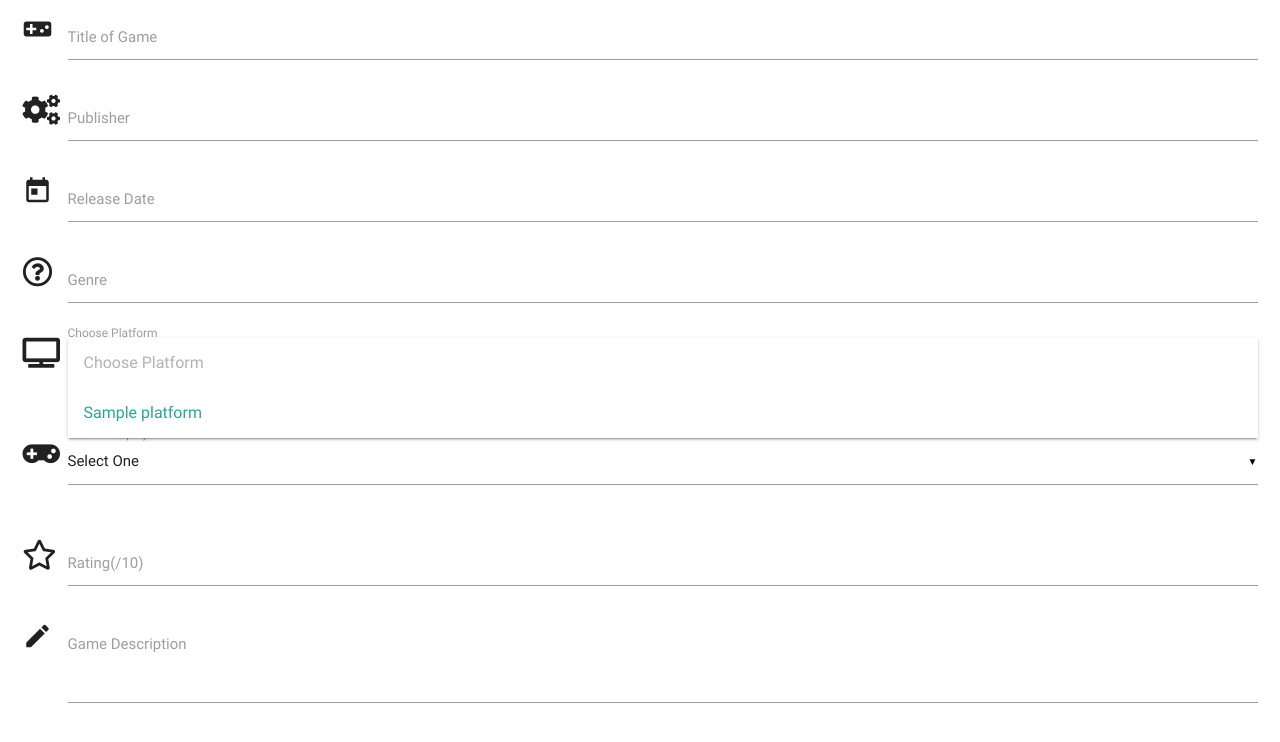
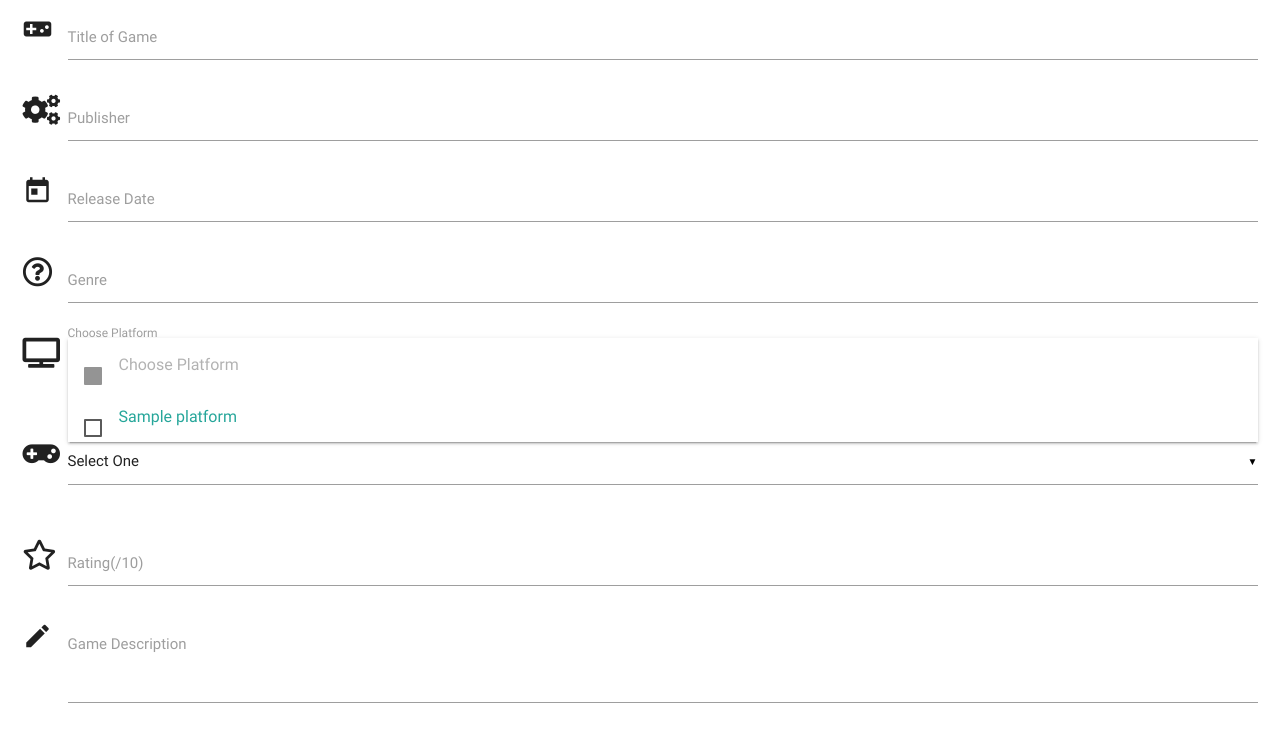
Before and after one commit to djjtyn/WhatGame, a Flask app: page /add_review in a window 1280 px wide, after a click on "Choose Platform". Shown: the part 89-831 px from the top of the page. Run offline with Flask 2, Linux system fonts and the light colour scheme; a database or web service that is not in the repository returns one stand-in record (values such as "Sample title"); some libraries are stand-ins or nearby versions.

Commit message:
platform select changed to multiple select type

```diff
--- a/templates/addreview.html
+++ b/templates/addreview.html
@@ -26,10 +26,10 @@
           <input id="genre" name="genre" type="text" class="validate">
           <label for="genre">Genre</label>
         </div><!--genre-->
-        <div class="row">
+        <div class="row" id="platform">
           <div class="input-field col s12">
             <i class="fas fa-tv prefix"></i>
-              <select id="platform" name="platform">
+              <select id="platform" name="platform" multiple>
                   <option value="" disabled selected>Choose Platform</option>
                   {% for platform in platforms %}
                   <option value="{{platform.platform_name}}">{{platform.platform_name}}</option>
--- a/templates/base.html
+++ b/templates/base.html
@@ -28,6 +28,9 @@
   document.getElementById("multiplayer").addEventListener("click", function(e) {
 	e.stopPropagation();
 });
+  document.getElementById("platform").addEventListener("click", function(e) {
+	e.stopPropagation();
+});
     </script>
   </body>
 </html>
```
